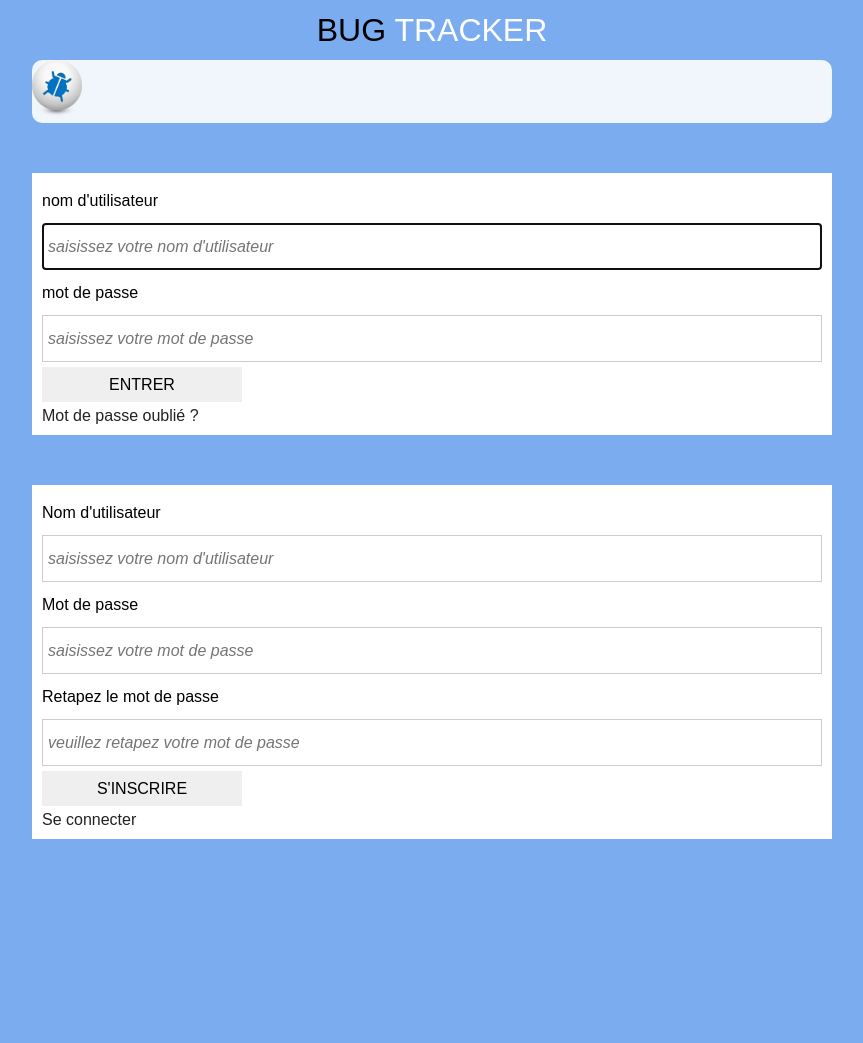
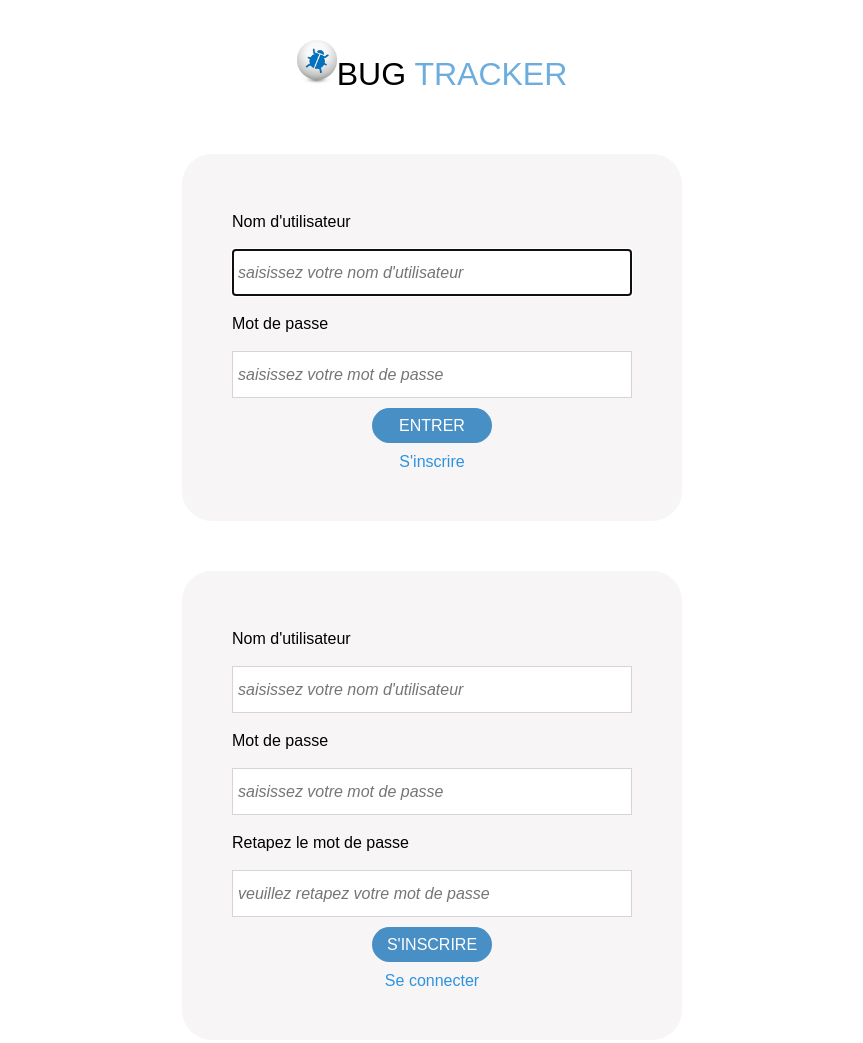
Before and after one commit to IFDevM/Bug-tracker-, a plain HTML site: page index.html in a window 1280 px wide. Shown: the whole page, without its empty margins (208-1071 px from the left). Before the commit the page ends 849 px from the top, so only its background shows below. Drawn offline with Linux system fonts and the light colour scheme.

Commit message:
fichier css modifié

```diff
--- a/index.html
+++ b/index.html
@@ -13,50 +13,46 @@
 <body>
   <header>
     <h1>
-      BUG <span>TRACKER </span>
+      <img src="./images/logo.png" alt="BUG TRACKER" width="40">BUG <span>TRACKER </span>
     </h1>
   </header>
   <main>
-
+<!--
   <section class="container">
     <h2 class="logo">
      <img src="./images/logo.png" alt="BUG TRACKER" width="50">
     </h2>
   </section>
-
+-->
     <div class="tab-body" role= "region" aria-labelledby="connexionBox">
       <form action="" id="connexionBox" method="post">
-        <div class="row"><!--supprimer-->
+
           <i class="fa-duotone fa-user"></i>
-          <label for="nom">nom d'utilisateur</label>
-          <input type="text"  id="nom"  class="input" placeholder="saisissez votre nom d'utilisateur" autofocus>
-        </div>
-        <div class="row">
-          <label for="passeword">mot de passe</label>
+          <label for="name">Nom d'utilisateur</label>
+          <input type="text"  id="name"  class="input" placeholder="saisissez votre nom d'utilisateur" autofocus>
+
+          <label for="passeword">Mot de passe</label>
           <input type="text"  id="passeword"  class="input" placeholder="saisissez votre mot de passe">
-        </div>
+
         <button class="btn" type="button">ENTRER</button>
-        <a href="#" class="link"> Mot de passe oublié ?</a>
+        <a href="#" class="link"> S'inscrire</a>
       </form>
     </div>
 
     <div class="tab-body" role="region" aria-labelledby="inscriptionBox">
-      <form>
-        <div class="row">
+      <form action="" id="inscriptionBox" method="post">
           <i class="fa-thin fa-user"></i>
-          <label for="Nom">Nom d'utilisateur </label>
-          <input type="text" id="nom" placeholder="saisissez votre nom d'utilisateur" autofocus>
-        </div>
-        <div class="row">
+          <label for="nom">Nom d'utilisateur </label>
+          <input type="text" id="nom" placeholder="saisissez votre nom d'utilisateur" >
+
           <label for="Motdepasse">Mot de passe</label>
           <input type="text" id="Motdepasse"  placeholder="saisissez votre mot de passe">
-        </div>
-        <div class="row">
-          <label for="Motdepasse">Retapez le mot de passe </label>
-          <input type="text" id="Motdepasse" placeholder="veuillez retapez votre mot de passe">
-        </div>
+
+          <label for="passe">Retapez le mot de passe </label>
+          <input type="text" id="passe" placeholder="veuillez retapez votre mot de passe">
+
         <button class="btn" type="button" value=inscrire>S'INSCRIRE</button>
-        <a href="#" target="_blank">Se connecter</a>
+        <a href="#"  class="link" target="_blank">Se connecter</a>
       </form>
     </div>
 
--- a/style.css
+++ b/style.css
@@ -1,3 +1,5 @@
+/*Style Globale */
+
 @import url('https://fonts.googleapis.com/css2?family=Quicksand:wght@300;400;600;700&display=swap');
 html{
   font-size: 62.5%;
@@ -6,11 +8,13 @@ html{
 *{
  box-sizing: border-box;
 }
+
 h1,h2,h3,ul,ol,p{
   margin: 0;
   padding: 0;
   font-weight: normal;
 }
+
 input, button{
   font-size: inherit;
   border: 0;
@@ -19,64 +23,83 @@ input, button{
 
 a{
   text-decoration: none;
-  color: #222;
+  color: #ffffff;
+
 }
+
 body{
   font: 1.6rem sans-serif;
   margin: 0;
-  background-color: #7aacef;
+}
+
+/* Section Logo */
+
+header h1 {
+  line-height: 6rem;
+  text-align: center;
+  padding-top: 4rem;
+}
+
+
+header h1 span {
+color: #6CADDE;
 }
 
 .container{
   position: relative;
-  max-width: 80rem;
+  max-width: 50rem;
   margin: 0 auto;
-  background-color: #f0f6fb;
-  color: black;
   border-radius: 1rem;
   font-size: 1.6rem;
+  background-color: #6CADDE;
   font-family: 'Quicksand', sans-serif;
-}
-
-
-header h1 {
-  line-height: 6rem;
-  text-align: center;
-}
-
-
-header h1 span {
-color: #ffffff;
-}
-
-section .logo{
-align-items: center;
-justify-content: center;
-
 }
 
 /* formulaire */
 .tab-body {
-  max-width: 80rem;
+  max-width: 50rem;
   margin: 5rem auto 1rem;
-  background-color: #fff;
-  padding: 1rem;
+  background-color: #f7f5f5;
+  padding: 5rem;
+  border-radius: 3rem;
 }
+
 .tab-body form *{
   display: block;
   width: 100%;
 }
+
 .tab-body form input, :is(button, label){
   line-height: 3.5rem;
-  margin-bottom: .5rem;
+  margin-bottom: 1rem;
 }
-.tab-body form button{
-  width: 20rem;
+
+.tab-body form .btn{
+  width: 12rem;
+  border-radius: 2.5rem;
+  color: #ffffff;
+  background-color: #488fc6;
+  margin: 0 auto;
 }
+
 .tab-body form input{
-  border: solid .1rem #ccc;
+  border: solid .1rem #d5d5d5;
   padding: .5rem;
 }
+
+.tab-body form label{
+  color: #000000 ;
+
+}
+
+.tab-body form .link{
+  color: #2c93e1 ;
+text-align: center;
+padding-top: 1rem;
+}
+
+
 [placeholder]{
   font-style: italic;
+  color: #6CADDE;
 }
```
Also changed, not shown: readme.md.
